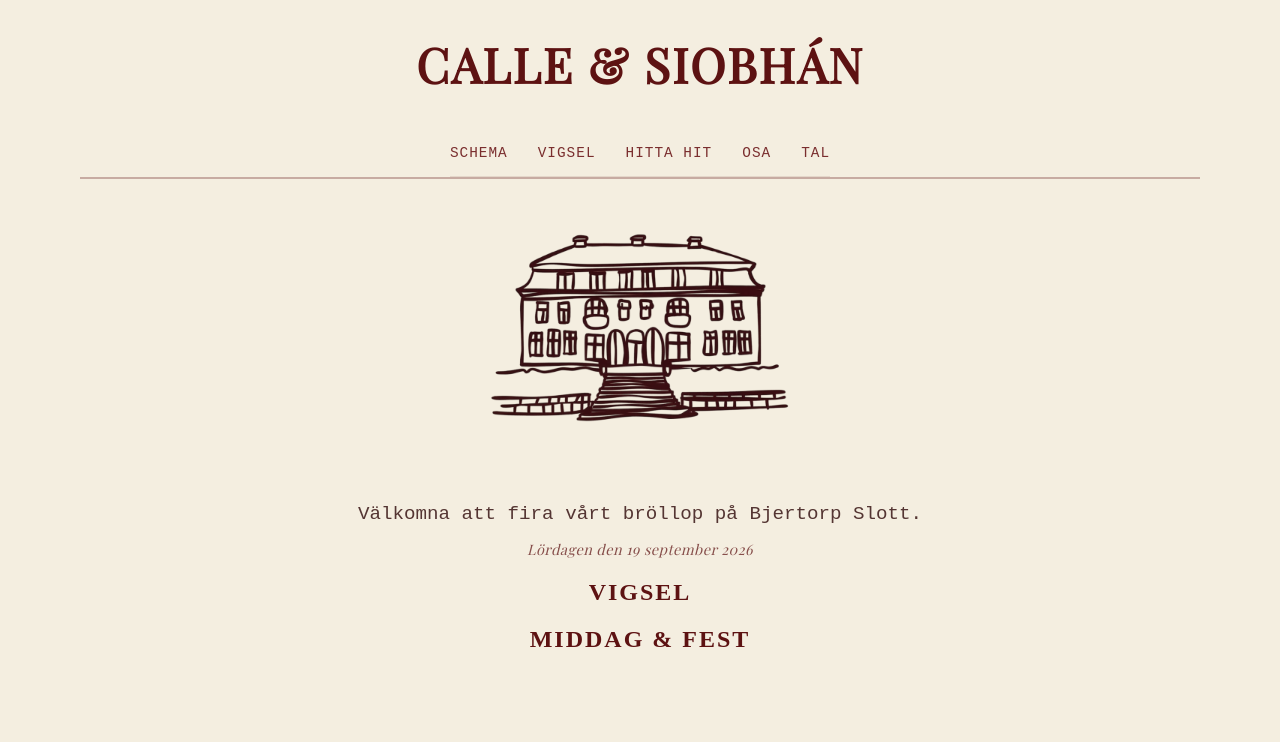
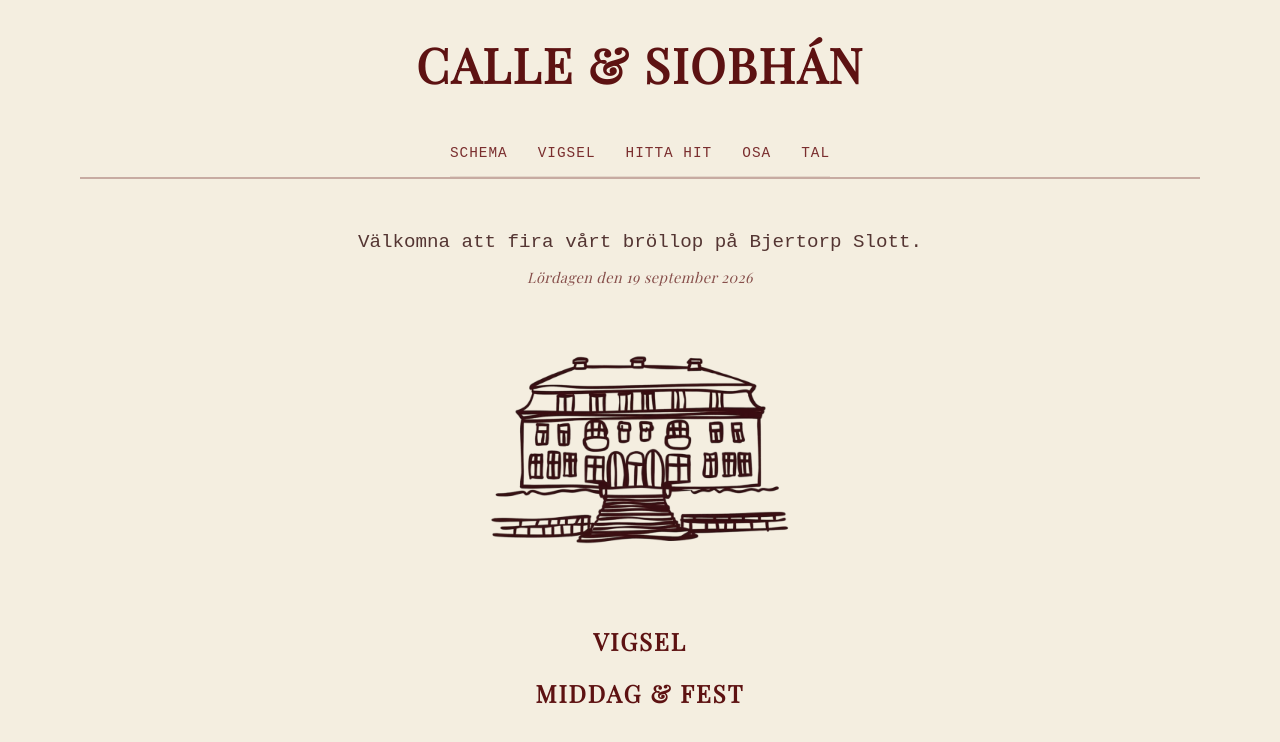
Before and after one commit to lukasdannemann/Wedding, a React (Vite) app: page / in a window 1280 px wide. Shown: the top 742 px of the page. Built offline with nearby package versions, Linux system fonts and the light colour scheme; a web font is replaced by a local one.

Commit message:
add same font to headers

```diff
--- a/src/App.jsx
+++ b/src/App.jsx
@@ -9,6 +9,7 @@ function App() {
 
   return (
     <Router>
+      <Header />
       <div className="app">
         {/* <Navigation /> */}
         <main className="main-content">
--- a/src/components/Hero/Hero.css
+++ b/src/components/Hero/Hero.css
@@ -1,5 +1,6 @@
 .hero-section {
     /* padding: 60px 20px; */
+    padding-top: 2rem;
     text-align: center;
 }
 
--- a/src/components/Hero/Hero.jsx
+++ b/src/components/Hero/Hero.jsx
@@ -4,14 +4,14 @@ import castleimg from '../../assets/castle_img.png';
 export default function Hero() {
     return (
         <section id="hem" className='hero-section'>
+            <div className='hero-intro'>
+                <p className='typewriter'>Välkomna att fira vårt bröllop på Bjertorp Slott.</p>
+                <p className='fine-print'>Lördagen den 19 september 2026</p>
+            </div>
             <div className='castle-container'>
                 <img src={castleimg} alt="Bjertorp Slott" className='castle-img' />
             </div>
 
-            <div className='hero-intro'>
-                <p className='typewriter'>Välkomna att fira vårt bröllop på Bjertorp Slott.</p>
-                <p className='fine-print'>Lördagen den 19 september 2026</p>
-            </div>
         </section>
     );
 }
--- a/src/index.css
+++ b/src/index.css
@@ -42,6 +42,7 @@ html {
 
 h1, h2 {
   color: var(--color-burgundy);
+  font-family: var(--font-main);
   text-transform: uppercase;
   letter-spacing: 2px;
 }
--- a/src/pages/Home/Home.jsx
+++ b/src/pages/Home/Home.jsx
@@ -9,7 +9,6 @@ export default function Home() {
     return (
         <>
             <div className="home-page">
-                <Header />
                 <Hero />
                 <Vigsel />
                 <Festen />
```
